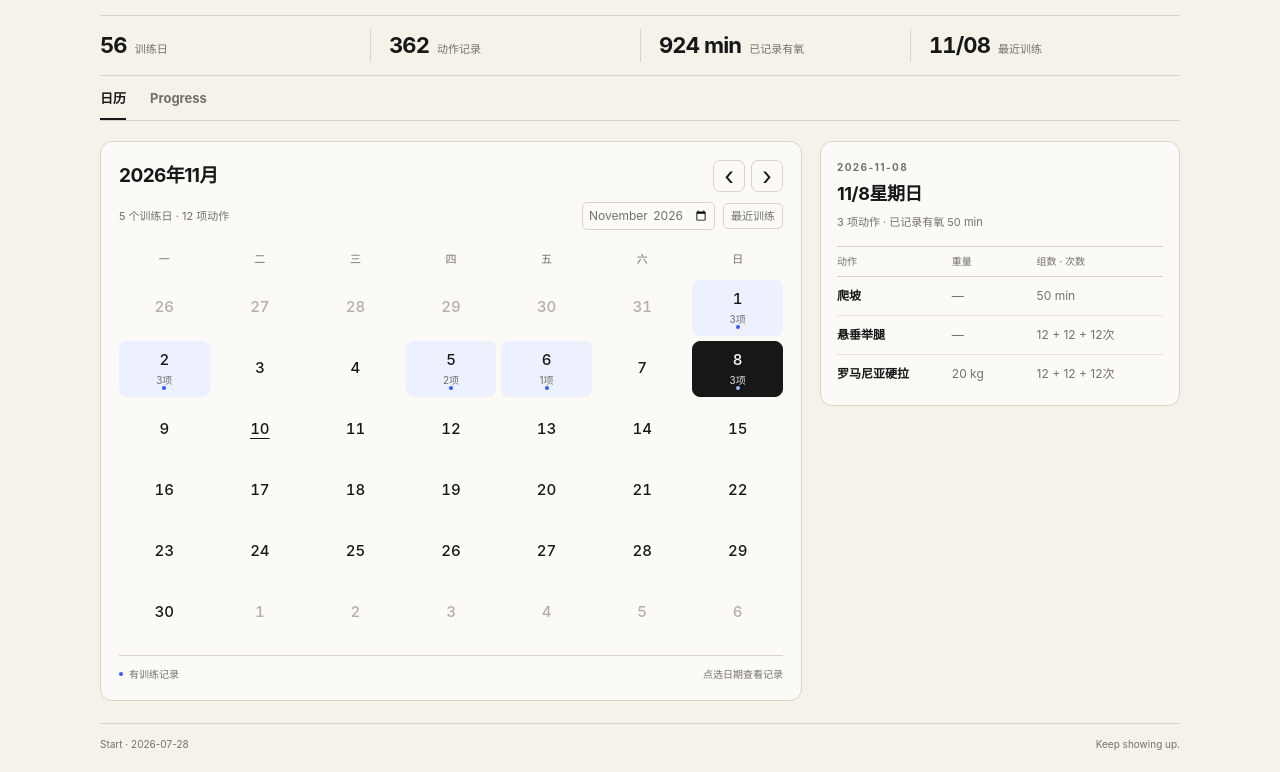
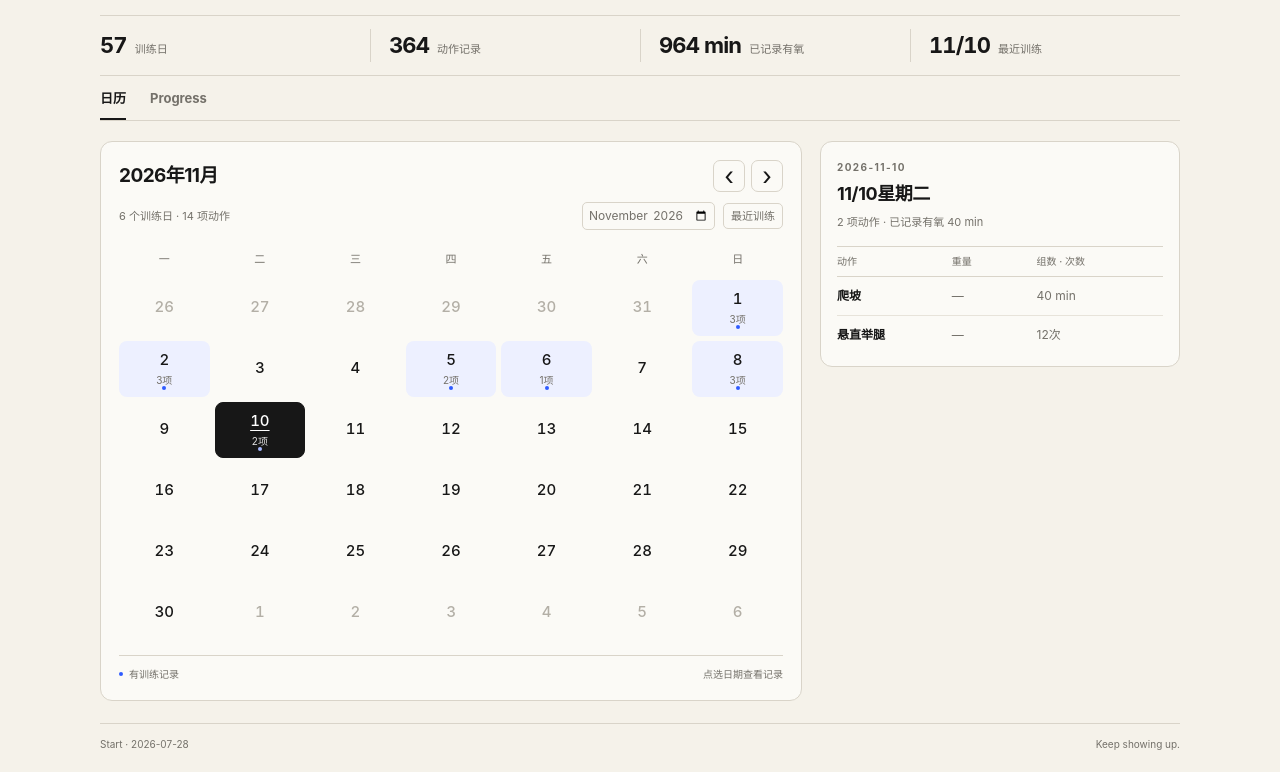
Before and after one commit to dengweizhang/train-log, a website: page index.html in a window 1280 px wide. Shown: the part 89-861 px from the top of the page. Drawn offline with Linux system fonts and the light colour scheme.

Commit message:
Load Nov 10 workout log

```diff
--- a/index.html
+++ b/index.html
@@ -76,6 +76,7 @@
   <script src="workouts-2026-11-05.js"></script>
   <script src="workouts-2026-11-06.js"></script>
   <script src="workouts-2026-11-08.js"></script>
+  <script src="workouts-2026-11-10.js"></script>
   <script src="app.js"></script>
 </body>
 </html>
```
